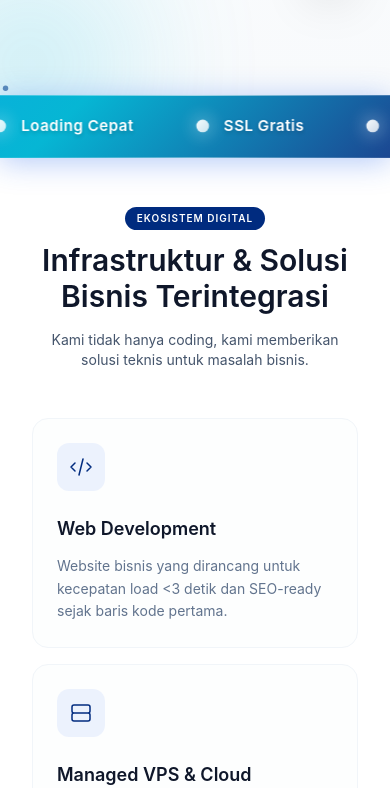
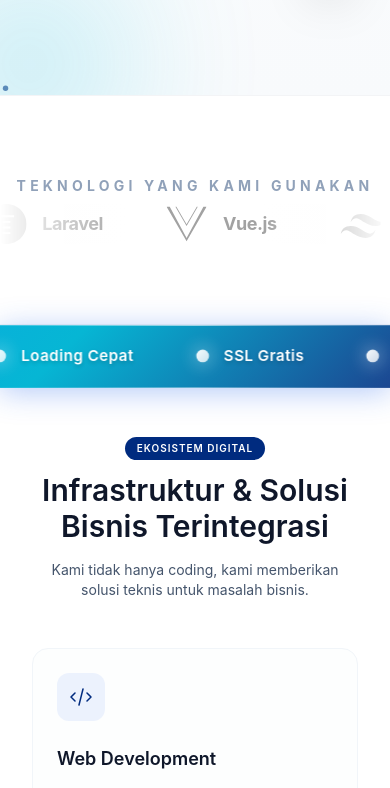
Before and after one commit to fadeta-ig/rspace, a Next.js app: page / in a window 390 px wide. Shown: the part 830-1618 px from the top of the page. Built offline with nearby package versions, Linux system fonts and the light colour scheme; a web font is replaced by a local one.

Commit message:
commit new StandardFeatures

```diff
--- a/src/app/page.tsx
+++ b/src/app/page.tsx
@@ -16,6 +16,7 @@ import {
   CTA,
   Contact,
   FAQ,
+  TechStack,
 } from "@/components/sections";
 import Marquee from "@/components/sections/Marquee";
 
@@ -43,6 +44,7 @@ export default function Home() {
   return (
     <div ref={containerRef}>
       <Hero />
+      <TechStack />
       <Marquee />
       <Services />
       <Portfolio />
--- a/src/components/sections/StandardFeatures.tsx
+++ b/src/components/sections/StandardFeatures.tsx
@@ -18,7 +18,7 @@ export default function StandardFeatures() {
                     </p>
                 </div>
 
-                <div className="grid grid-cols-2 md:grid-cols-3 lg:grid-cols-5 gap-4 md:gap-6">
+                <div className="grid grid-cols-2 md:grid-cols-3 lg:grid-cols-6 gap-4 md:gap-6">
                     {standardFeatures.items.map((feature, i) => (
                         <div key={i} className="feature-card group hover:bg-white/20 transition-all duration-500">
                             <h4 className="feature-card-title group-hover:scale-105 transition-transform">{feature.title}</h4>
--- /dev/null
+++ b/src/components/sections/TechStack.tsx
@@ -0,0 +1,62 @@
+"use client";
+
+import { useEffect, useRef } from "react";
+import content from "@/data/content.json";
+import { TechIcon } from "@/components/ui/Icons";
+
+const { techStack } = content;
+
+export default function TechStack() {
+    const scrollRef = useRef<HTMLDivElement>(null);
+
+    useEffect(() => {
+        const scrollContainer = scrollRef.current;
+        if (!scrollContainer) return;
+
+        import("gsap").then(({ gsap }) => {
+            const width = scrollContainer.scrollWidth / 2;
+
+            gsap.to(scrollContainer, {
+                x: `-${width}px`,
+                duration: 25,
+                ease: "none",
+                repeat: -1,
+            });
+        });
+    }, []);
+
+    return (
+        <section className="py-20 bg-white overflow-hidden border-y border-gray-100">
+            <div className="container px-4 mb-12 text-center">
+                <h2 className="text-sm font-bold tracking-[0.3em] uppercase text-slate-400 mb-2">
+                    {techStack.title}
+                </h2>
+            </div>
+
+            <div className="relative">
+                {/* Gradient Fades */}
+                <div className="absolute inset-y-0 left-0 w-32 bg-gradient-to-r from-white to-transparent z-10"></div>
+                <div className="absolute inset-y-0 right-0 w-32 bg-gradient-to-l from-white to-transparent z-10"></div>
+
+                <div
+                    ref={scrollRef}
+                    className="flex items-center gap-16 whitespace-nowrap"
+                >
+                    {techStack.items.map((tech, i) => (
+                        <div key={i} className="flex items-center gap-4 grayscale opacity-40 hover:grayscale-0 hover:opacity-100 transition-all duration-500 cursor-default group">
+                            <TechIcon type={tech.icon} className="w-10 h-10 transition-transform duration-500 group-hover:scale-110" />
+                            <span className="text-lg font-bold tracking-tight text-slate-900">{tech.name}</span>
+                        </div>
+                    ))}
+                    {/* Clones for infinite animation will be appended by GSAP but we can also double map for safety/SSR */}
+                    {techStack.items.map((tech, i) => (
+                        <div key={`clone-${i}`} className="flex items-center gap-4 grayscale opacity-40 hover:grayscale-0 hover:opacity-100 transition-all duration-500 cursor-default group">
+                            <TechIcon type={tech.icon} className="w-10 h-10 transition-transform duration-500 group-hover:scale-110" />
+                            <span className="text-lg font-bold tracking-tight text-slate-900">{tech.name}</span>
+                        </div>
+                    ))}
+                </div>
+            </div>
+        </section>
+    );
+}
--- a/src/components/sections/index.ts
+++ b/src/components/sections/index.ts
@@ -11,3 +11,4 @@ export { default as CTA } from "./CTA";
 export { default as Contact } from "./Contact";
 export { default as FAQ } from "./FAQ";
 export { default as Marquee } from "./Marquee";
+export { default as TechStack } from "./TechStack";
--- a/src/components/ui/Icons.tsx
+++ b/src/components/ui/Icons.tsx
@@ -90,6 +90,54 @@ export function CheckIcon({ className = "w-5 h-5" }: IconProps) {
     );
 }
 
+// Tech Stack Icons
+export function TechIcon({ type, className = "w-8 h-8" }: { type: string, className?: string }): ReactNode {
+    const icons: Record<string, ReactNode> = {
+        nextjs: (
+            <svg className={className} viewBox="0 0 24 24" fill="currentColor">
+                <path d="M12 0C5.373 0 0 5.373 0 12s5.373 12 12 12c2.756 0 5.293-0.927 7.333-2.483L8.647 10.32c-0.124-0.165-0.192-0.366-0.192-0.573 0-0.524 0.424-0.948 0.948-0.948 0.198 0 0.389 0.062 0.548 0.177l11.458 8.3c1.624-2.022 2.591-4.604 2.591-7.416C24 5.373 18.627 0 12 0z M12.948 12h-1.896v8.448h1.896V12z" />
+            </svg>
+        ),
+        wordpress: (
+            <svg className={className} viewBox="0 0 24 24" fill="currentColor">
+                <path d="M12 0C5.373 0 0 5.373 0 12s5.373 12 12 12 12-5.373 12-12S18.627 0 12 0zm0 22.5c-1.396 0-2.733-.28-3.953-.787l3.053-8.86 1.874 5.43c.04.113.14.187.25.187.11 0 .21-.074.25-.187L15.654 12c1.724 2.373 2.76 5.28 2.76 8.448 0 .193-.006.385-.018.575-1.93 1.05-4.14 1.477-6.396 1.477zm-9.39-10.5c0-1.28.243-2.503.684-3.623l5.06 13.84c-3.11-2.043-5.32-5.337-5.744-10.217zm13.116-2.625c-.244 0-.46-.113-.59-.29l-1.92-2.7c-.12-.17-.183-.375-.183-.585 0-.525.424-.948.948-.948s.948.424.948.948c0 .21-.064.414-.184.584l1.373 1.93 1.344-1.893c-.12-.17-.183-.374-.183-.584 0-.525.423-.948.948-.948s.948.423.948.948c0 .21-.064.414-.184.584l-1.92 2.7c-.13.177-.346.29-.59.29zM12 1.5c1.82 0 3.535.495 5.01 1.36L12.42 10.4 7.8 1.5c1.332-.317 2.72-.492 4.147-.5l.053.5z" />
+            </svg>
+        ),
+        laravel: (
+            <svg className={className} viewBox="0 0 24 24" fill="currentColor">
+                <path d="M12 0C5.373 0 0 5.373 0 12s5.373 12 12 12 12-5.373 12-12S18.627 0 12 0zm2.25 18h-4.5v-1.125h4.5V18zm0-3.375h-4.5V13.5h4.5v1.125zm0-3.375h-4.5V10.125h4.5V11.25zM12 7.875H7.5V6.75h9v1.125H12z" />
+            </svg>
+        ),
+        vuejs: (
+            <svg className={className} viewBox="0 0 24 24" fill="currentColor">
+                <path d="M24,1.6L12,22.4L0,1.6h5.3L12,13.2l6.7-11.6H24z M18.1,1.6L12,12.2L5.9,1.6h-4L12,20.4l10.1-18.8H18.1z" />
+            </svg>
+        ),
+        tailwind: (
+            <svg className={className} viewBox="0 0 24 24" fill="currentColor">
+                <path d="M12 6.018c-3.333 0-5.333 1.667-6 5 1.5-2.5 3.333-3.084 5.5-1.75 1.236.746 2.12 1.277 3.097 1.867C16.19 12.071 18.064 13.2 21 13.2c3.333 0 5.333-1.667 6-5-1.5 2.5-3.333 3.084-5.5 1.75-1.236-.746-2.12-1.277-3.097-1.867C16.81 7.214 14.936 6.018 12 6.018zM6 13.2c-3.333 0-5.333 1.667-6 5 1.5-2.5 3.333-3.084 5.5-1.75 1.236.746 2.12 1.277 3.097 1.867 1.593.937 3.467 2.042 6.403 2.042 3.333 0 5.333-1.667 6-5-1.5 2.5-3.333 3.084-5.5 1.75-1.236-.746-2.12-1.277-3.097-1.867-1.594-.937-3.467-2.042-6.403-2.042z" />
+            </svg>
+        ),
+        gsap: (
+            <svg className={className} viewBox="0 0 24 24" fill="currentColor">
+                <path d="M2 2h20v20H2V2zm18 18V4H4v16h16zm-6-5h2v2h-2v-2zm-4 0h2v2h-2v-2zm-4 0h2v2H6v-2zm12-4h2v2h-2v-2zm-4 0h2v2h-2v-2zm-4 0h2v2H6v-2zm12-4h2v2h-2V7zm-4 0h2v2h-2V7zm-4 0h2v2H6V7z" />
+            </svg>
+        ),
+        directus: (
+            <svg className={className} viewBox="0 0 24 24" fill="currentColor">
+                <path d="M12 0L1.5 6v12L12 24l10.5-6V6L12 0zm8.5 16.5l-8.5 4.8-8.5-4.8V7.5l8.5-4.8 8.5 4.8v9z M12 6.5l-6 3.4v4.2l6 3.4 6-3.4V9.9l-6-3.4z" />
+            </svg>
+        ),
+        digitalocean: (
+            <svg className={className} viewBox="0 0 24 24" fill="currentColor">
+                <path d="M12.223 0C5.485 0 0 5.485 0 12.223C0 18.96 5.485 24.445 12.223 24.445C18.96 24.445 24.445 18.96 24.445 12.223C24.445 5.485 18.96 0 12.223 0ZM12.223 19.344V15.011H16.556V19.344H12.223ZM16.556 12.223H12.223V7.889H16.556V12.223ZM19.344 19.344H18.011V18.111H19.344V19.344ZM19.344 16.556H18.011V15.322H19.344V16.556ZM22.245 19.899H20.245V17.899H22.245V19.899Z" />
+            </svg>
+        )
+    };
+
+    return icons[type] || null;
+}
+
 // Star Icon
 export function StarIcon({ className = "w-4 h-4" }: IconProps) {
     return (
--- a/src/data/content.json
+++ b/src/data/content.json
@@ -56,6 +56,43 @@
             "Panel Admin",
             "Support 24/7",
             "SEO Optimized"
+        ]
+    },
+    "techStack": {
+        "title": "Teknologi yang Kami Gunakan",
+        "items": [
+            {
+                "name": "Next.js",
+                "icon": "nextjs"
+            },
+            {
+                "name": "WordPress",
+                "icon": "wordpress"
+            },
+            {
+                "name": "Laravel",
+                "icon": "laravel"
+            },
+            {
+                "name": "Vue.js",
+                "icon": "vuejs"
+            },
+            {
+                "name": "Tailwind",
+                "icon": "tailwind"
+            },
+            {
+                "name": "GSAP",
+                "icon": "gsap"
+            },
+            {
+                "name": "Directus",
+                "icon": "directus"
+            },
+            {
+                "name": "DigitalOcean",
+                "icon": "digitalocean"
+            }
         ]
     },
     "hero": {
@@ -234,12 +271,16 @@
                 "desc": "Keamanan Data"
             },
             {
+                "title": "Client Dashboard",
+                "desc": "Monitoring Real-time"
+            },
+            {
                 "title": "Global CDN",
-                "desc": "Akses Cepat Dimana Saja"
+                "desc": "Akses Cepat"
             },
             {
                 "title": "Akses Penuh",
-                "desc": "Aset Milik Anda 100%"
+                "desc": "Aset Anda 100%"
             }
         ]
     },
```
